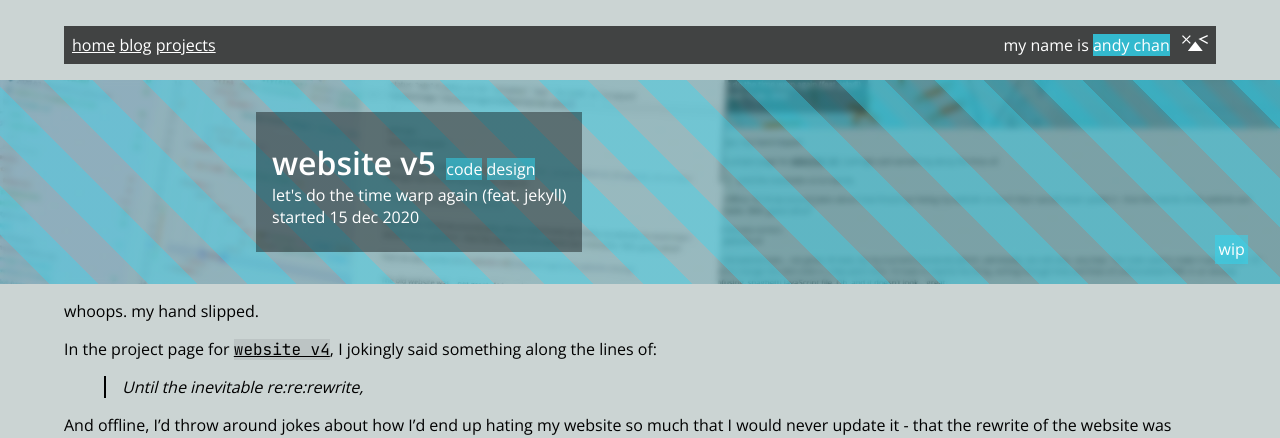
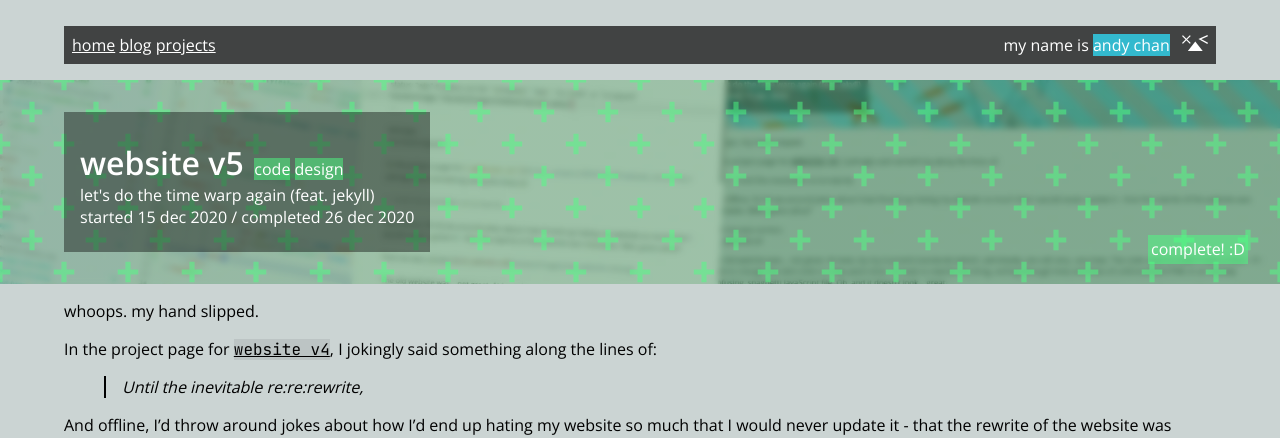
Before and after one commit to 12beesinatrenchcoat/12beesinatrenchcoat.github.io, a Jekyll site: the page built from _projects/2020-12-15-website_v5.md, in a window 1280 px wide. Shown: the top 438 px of the page. Built offline with Jekyll 4.4.1, drawn with Linux system fonts in a browser that asks for light colours.

Commit message:
minor update to fix stuff
images should work fine now, and also header margins and stuff that annoyed me.

```diff
--- a/_projects/2020-12-15-website_v5.md
+++ b/_projects/2020-12-15-website_v5.md
@@ -5,8 +5,8 @@
   - code
   - design
 startDate: 2020-12-15
-endDate: "tba"
-status: "wip" # status can be: "complete", "wip", "on_hold", or "scrapped"
+endDate: 2020-12-26
+status: "complete" # status can be: "complete", "wip", "on_hold", or "scrapped"
 headerImage: "/assets/images/websitev5-header.webp"
 ---
 
@@ -19,7 +19,7 @@
 
 And offline, I'd throw around jokes about how I'd end up hating my website so much that I would never update it - that the rewrite of the website was inevitable. Well, guess what?
 
-Past me was correct.![old_website-v4](/assets/images/old_website-v4.png)
+Past me was correct.![old_website-v4](/assets/images/old_website-v4.webp)
 
 The old website was... not great. At least, by my [current] standards (which, admittedly, are still very, *very* low). The code used to make it was a mess - if I were to change the site's look in a few years time, I'd have to rewrite the thing, sorting through lines and lines of unformatted HTML in an already confusing, spaghetti JavaScript file. Oh, and it doesn't look... great.
 
@@ -33,7 +33,7 @@
 
 Well, I added some things, I removed some things, but fundamentally, the site works the same way it used to. Takes `.md` files in folders, turns them into `.html` files, adds some nice styles, headers, etc. One thing of note that I've removed: progress bars. I don't like them, nor do I like constantly updating people on my work - I just like doing this stuff without worrying.
 
-![website v4 vs v5](/assets/images/website v4 vs v5.jpg)
+![website v4 vs v5](/assets/images/website v4 vs v5.webp)
 
 I've switched to using Jekyll - no more of that clunky handwritten site generator. It's honestly quite nice, I can just simply ~~struggle with~~ write some HTML, plug in some fields, and I have a properly functioning site. That being said, this did take a bit longer than `website v4`, taking a bit under two weeks instead of three days. This website is still hosted via GitHub Pages, and still with a clunky build script running after each push (see [Jekyll's Documentation about building with GitHub Actions](https://jekyllrb.com/docs/continuous-integration/github-actions/)).
 
--- a/_sass/main.scss
+++ b/_sass/main.scss
@@ -15,7 +15,7 @@
 }
 @media (max-width: 1280px){
     main, nav, footer{
-        margin: 0% 4em;
+        margin: 0 4em;
     }
 }
 
@@ -65,6 +65,9 @@
         position: relative;
         > div{
             margin: 0% 20%;
+            @media (max-width: 1280px){
+                margin: 0 4em;
+            }
 
         }
     }
```
